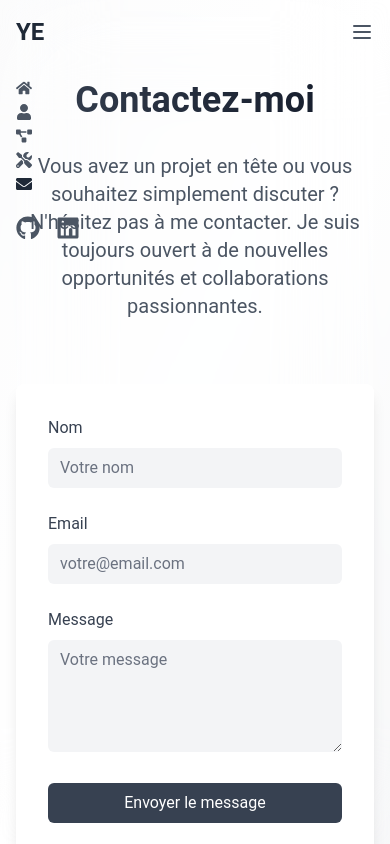
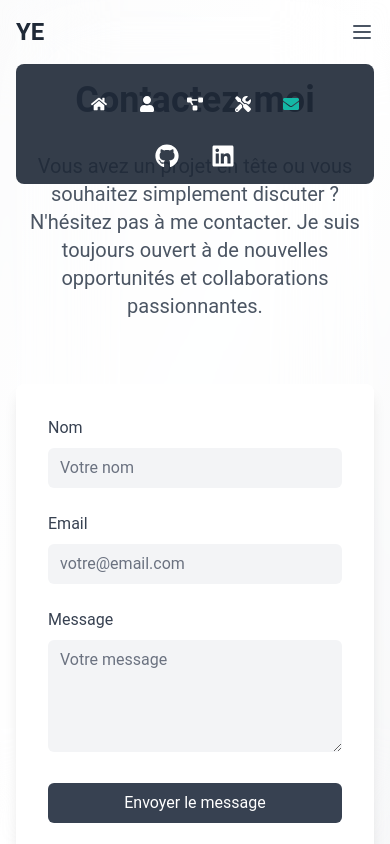
Before and after one commit to Ysen0603/mon-portfolio, a React (Create React App) app: page /contact in a window 390 px wide. Both pictures are taken after a click on the button 362 px from the left and 32 px from the top of the page. Shown: the top 844 px of the page. Built offline with nearby package versions, Linux system fonts and the light colour scheme; the HTML template or start-up script is replaced by a standard one.

Commit message:
"changing header style"

```diff
--- a/src/components/Header.jsx
+++ b/src/components/Header.jsx
@@ -64,18 +64,20 @@ const Header = () => {
             initial={{ opacity: 0, y: -20 }}
             animate={{ opacity: 1, y: 0 }}
             exit={{ opacity: 0, y: -20 }}
-            className="md:hidden py-4 space-y-2"
+            className="md:hidden pt-4 bg-gray-800 bg-opacity-90 rounded-lg py-4 flex items-center justify-center flex-col space-y-4"
           >
+            <div className="flex pt-4 space-x-8">
             {navItems.map((item) => (
-              <Link key={item.name} to={item.path} className={`flex items-center ${location.pathname === item.path ? 'text-gray-800' : 'text-gray-600'}`} onClick={() => setIsMenuOpen(false)}>
+              <Link key={item.name} to={item.path} className={` ${location.pathname === item.path ? 'text-teal-500' : 'text-white'}`} onClick={() => setIsMenuOpen(false)}>
                 {item.name}
               </Link>
             ))}
-            <div className="flex space-x-4 pt-4">
-              <a href="https://github.com/Ysen0603?tab=repositories" target="_blank" rel="noopener noreferrer" className="text-gray-600 hover:text-gray-800 transition-colors duration-300">
+            </div>
+            <div className="flex pt-4  items-center space-x-8">
+              <a href="https://github.com/Ysen0603?tab=repositories" target="_blank" rel="noopener noreferrer" className="text-white hover:text-teal-500 transition-colors duration-300">
                 <FaGithub size={24} />
               </a>
-              <a href="www.linkedin.com/in/yassine-ennaya-07aab71b5" target="_blank" rel="noopener noreferrer" className="text-gray-600 hover:text-gray-800 transition-colors duration-300">
+              <a href="www.linkedin.com/in/yassine-ennaya-07aab71b5" target="_blank" rel="noopener noreferrer" className="text-white hover:text-teal-500 transition-colors duration-300">
                 <FaLinkedin size={24} />
               </a>
             </div>
```
